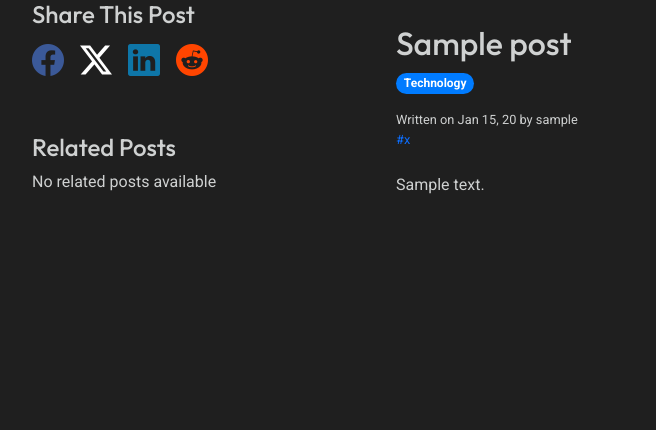
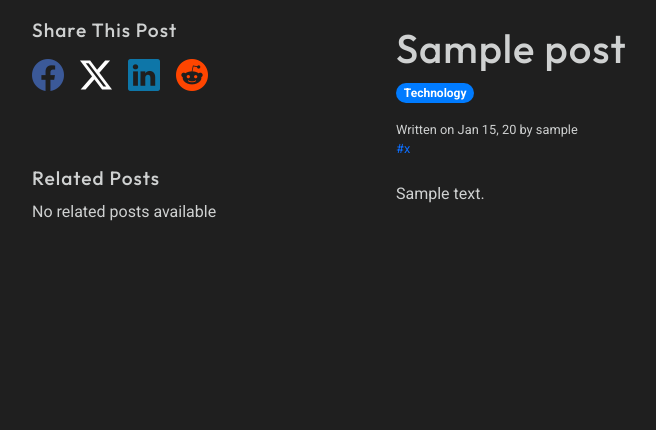
Before and after one commit to roomacarthur/rm_v3, a Django app: a page that uses blog/templates/blog/post_detail.html in a window 1280 px wide. Shown: the part 182-612 px from the top of the page, without its empty margins (74-730 px from the left). Run offline with Django 5.2, Linux system fonts and the light colour scheme; data comes from the database, SQL or seed files in the repository; tables that the repository leaves empty hold one stand-in row (values such as "Sample post"); parts of the project's set-up code (start-up, migrations or seed data) failed here and were passed over.

Commit message:
Updates: blog detail styling and layout

```diff
--- a/blog/templates/blog/post_detail.html
+++ b/blog/templates/blog/post_detail.html
@@ -53,7 +53,7 @@
             {% if post.feature_image %}
             <img src="{{ post.feature_image.url }}" alt="{{ post.alt_text }}" class="mb-3 w-100 mx-auto object-fit-cover rounded-2" />
             {% endif %}
-            <h2 class="my-2">{{ post.title }}</h2>
+            <h1 class="my-2">{{ post.title }}</h1>
             <p>
                 <a class="badge rounded-pill categoryListBadge" style="background-color: {{ post.category.background_colour }}; color: {{ post.category.text_color }};" href="{% url 'blog:post_list' %}?category={{ post.category.slug }}">
                     {{ post.category }}
--- a/config/settings.py
+++ b/config/settings.py
@@ -28,7 +28,7 @@ environ.Env.read_env()
 SECRET_KEY = env('SECRET_KEY')
 
 # SECURITY WARNING: don't run with debug turned on in production!
-DEBUG = False
+DEBUG = True
 
 ALLOWED_HOSTS = [
     '127.0.0.1',
--- a/static/css/code_snippets.css
+++ b/static/css/code_snippets.css
@@ -9,7 +9,7 @@ pre code.hljs {
 code{
     color: #c792ea;
     background-color: #1c1e26;
-    padding: 3px;
+    padding: 1px 4px;
     border-radius: 3px;
     border: 1px solid #535353;
 }
@@ -47,7 +47,7 @@ code.hljs {
 .hljs-attribute,
 .hljs-symbol,
 .hljs-template-variable {
-  color: #f07178; /* Pink/Red */
+  color: #8df071; /* Pink/Red */
 }
 
 /* Functions, class names */
--- a/static/css/style.css
+++ b/static/css/style.css
@@ -13,6 +13,7 @@ body {
   background-color: #1f1f1f;
   color: #cfd1d1;
   font-family: "Roboto", sans-serif;
+  font-size: 16px;
 }
 
 header {
@@ -32,6 +33,28 @@ h4,
 h5,
 h6 {
   font-family: "Outfit", sans-serif;
+  margin: 1em 0 0.5em 0;
+  letter-spacing: 1px;
+}
+h1{
+  font-size: 2.5em;
+
+}
+
+h2 {
+  font-size: 2em;
+}
+
+h3 {
+  font-size: 1.5em;
+}
+
+h4 {
+  font-size: 1.2em;
+}
+
+h5 {
+  font-size: 1em;
 }
 
 h6 {
@@ -58,12 +81,7 @@ a {
   text-decoration: none;
   color: #fff;
 }
-/* .navPersonal::after {
-  content: "Full Stack Developer";
-  font-size: 0.8em;
-  position: absolute;
-  bottom: -3px;
-} */
+
 .navPersonal span {
   font-size: 0.8em;
   font-weight: 300;
@@ -277,7 +295,7 @@ footer a:hover {
 .shareReddit{
   color: #ff4500;
 }
-.shareFacebook:hover, .shareX:hover, .shareLinkedin:hover .shareReddit:hover {
+.shareFacebook:hover, .shareX:hover, .shareLinkedin:hover, .shareReddit:hover {
   color: #CFD1D1;
 }
 
```
